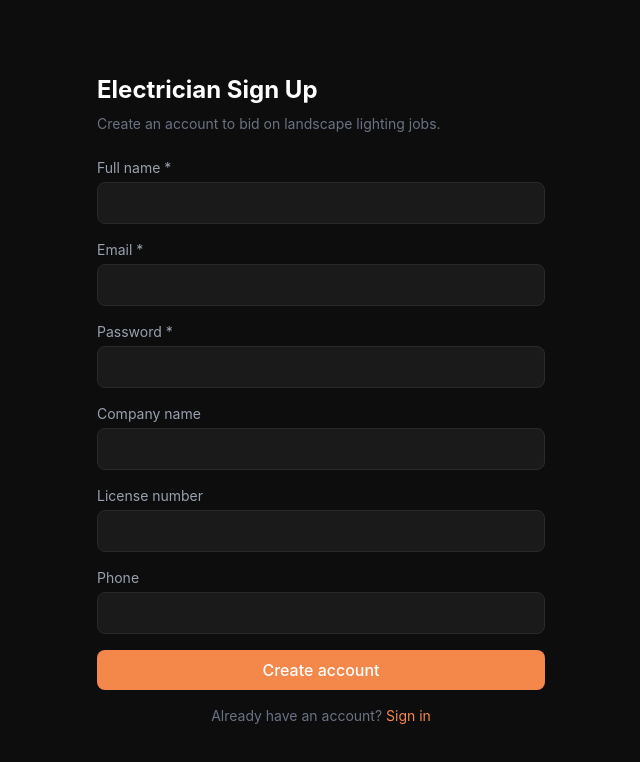
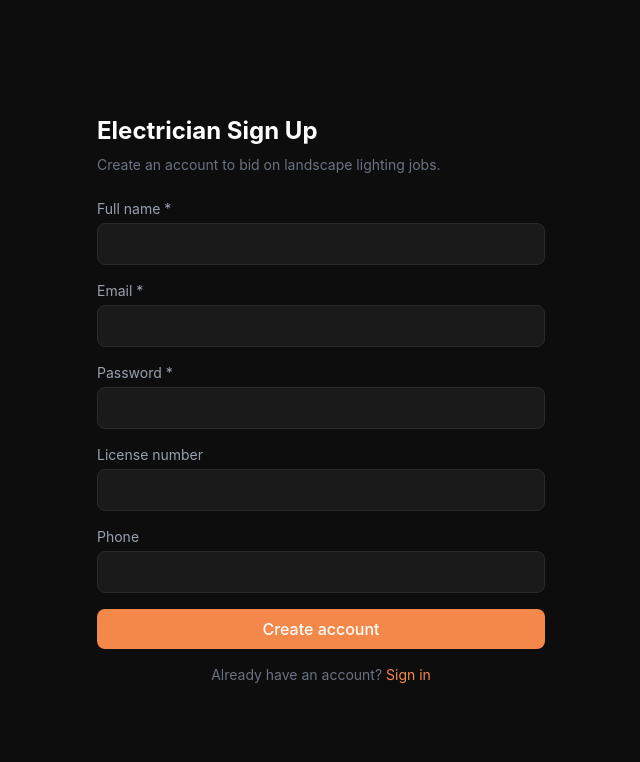
Before and after one commit to hayeswb123/upscape-tinker, a Next.js app: page /electrician/signup in a window 1280 px wide. Shown: the top 762 px of the page, without its empty margins (319-959 px from the left). Built offline with nearby package versions, Linux system fonts and the light colour scheme; no server answers.

Commit message:
Remove company field from electrician signup

```diff
--- a/app/electrician/signup/page.tsx
+++ b/app/electrician/signup/page.tsx
@@ -6,7 +6,7 @@ import Link from 'next/link'
 
 export default function ElectricianSignup() {
   const router = useRouter()
-  const [form, setForm] = useState({ email: '', password: '', name: '', company: '', license: '', phone: '' })
+  const [form, setForm] = useState({ email: '', password: '', name: '', license: '', phone: '' })
   const [error, setError] = useState('')
   const [loading, setLoading] = useState(false)
 
@@ -26,7 +26,6 @@ export default function ElectricianSignup() {
       const { error: profileErr } = await supabase.from('electrician_profiles').insert({
         user_id: userId,
         name: form.name,
-        company: form.company || null,
         license: form.license || null,
         phone: form.phone || null,
       })
@@ -62,7 +61,6 @@ export default function ElectricianSignup() {
           {field('name', 'Full name', 'text', true)}
           {field('email', 'Email', 'email', true)}
           {field('password', 'Password', 'password', true)}
-          {field('company', 'Company name')}
           {field('license', 'License number')}
           {field('phone', 'Phone')}
           {error && <p className="text-red-400 text-sm">{error}</p>}
```
